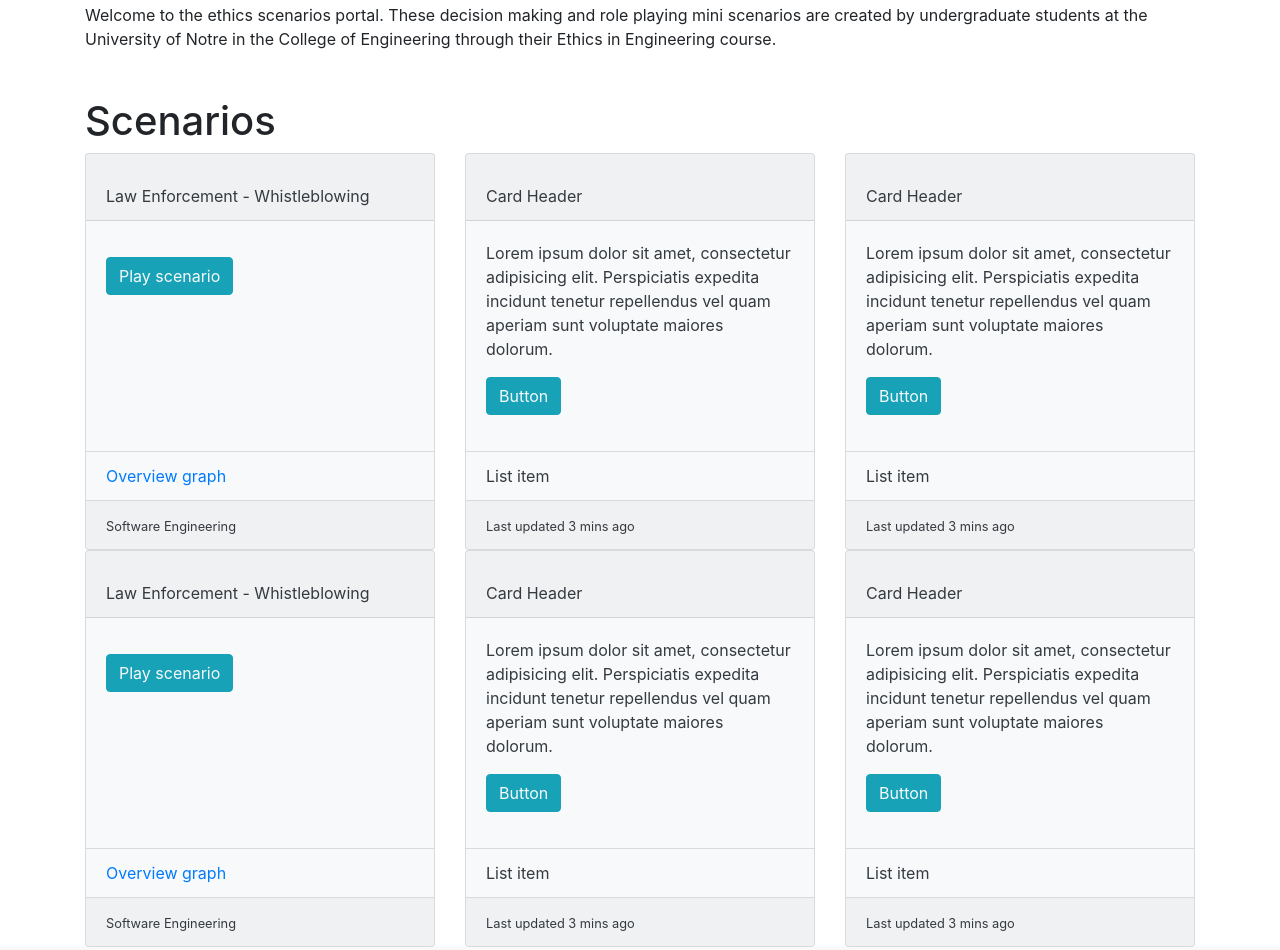
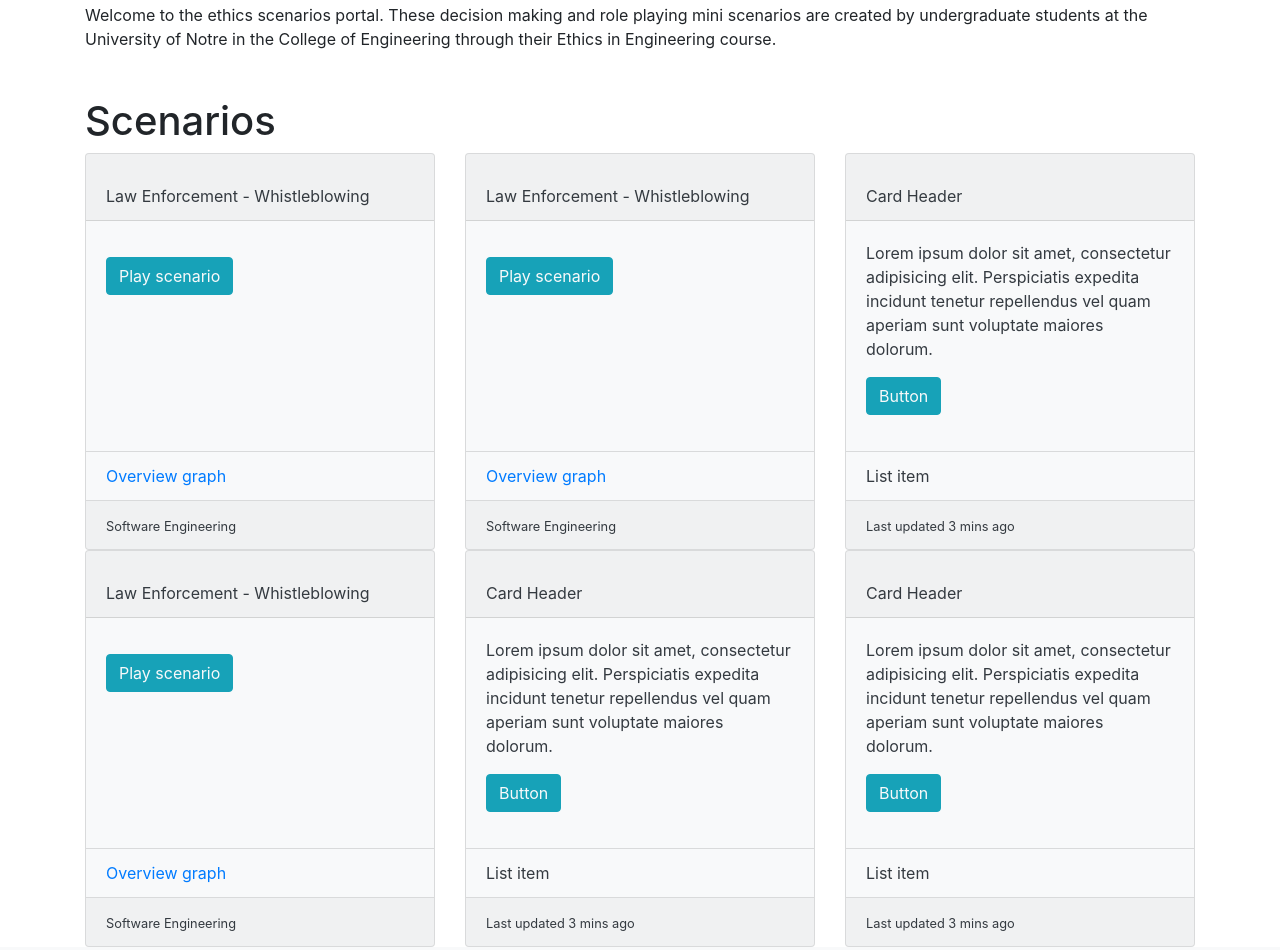
Before and after one commit to shreyakumar-nd/Ethics-website-scenarios, a plain HTML site: page index.html in a window 1280 px wide. Shown: the part 779-1729 px from the top of the page. Drawn offline with nearby package versions, Linux system fonts and the light colour scheme; a script that the page names is missing.

Commit message:
Update index.html

```diff
--- a/index.html
+++ b/index.html
@@ -70,6 +70,7 @@
     <h1>Scenarios</h1>
 
     <div class="card-deck">
+
       <div class="card bg-light text-dark">
         <div class="card-header">Law Enforcement - Whistleblowing</div>
         <div class="card-body ">
@@ -84,22 +85,23 @@
           <small>Software Engineering</small>
         </div>
       </div>
+
       <div class="card bg-light text-dark">
-        <div class="card-header">Card Header</div>
+        <div class="card-header">Law Enforcement - Whistleblowing</div>
         <div class="card-body ">
-          Lorem ipsum dolor sit amet, consectetur adipisicing elit. Perspiciatis expedita incidunt tenetur repellendus vel quam aperiam sunt voluptate maiores dolorum.
           <p class="mt-3">
-            <a type="button" class="btn btn-info text-light">Button</a>
+            <a href="https://forms.gle/5ppnJav7EBhZq9Qd6" type="button" class="btn btn-info text-light">Play scenario</a>
           </p>
         </div>
         <ul class="list-group list-group-flush">
-          <li class="list-group-item bg-light text-dark">List item</li>
+          <li class="list-group-item bg-light text-dark"> <a href="https://drive.google.com/open?id=1oMNpbnSIUfLvqXO0sp4p7a1iIwLKJmNR">Overview graph</a></li>
         </ul>
         <div class="card-footer">
-          <small>Last updated 3 mins ago</small>
+          <small>Software Engineering</small>
         </div>
       </div>
-      <div class="card bg-light text-dark">
+
+       <div class="card bg-light text-dark">
         <div class="card-header">Card Header</div>
         <div class="card-body ">
           Lorem ipsum dolor sit amet, consectetur adipisicing elit. Perspiciatis expedita incidunt tenetur repellendus vel quam aperiam sunt voluptate maiores dolorum.
```
